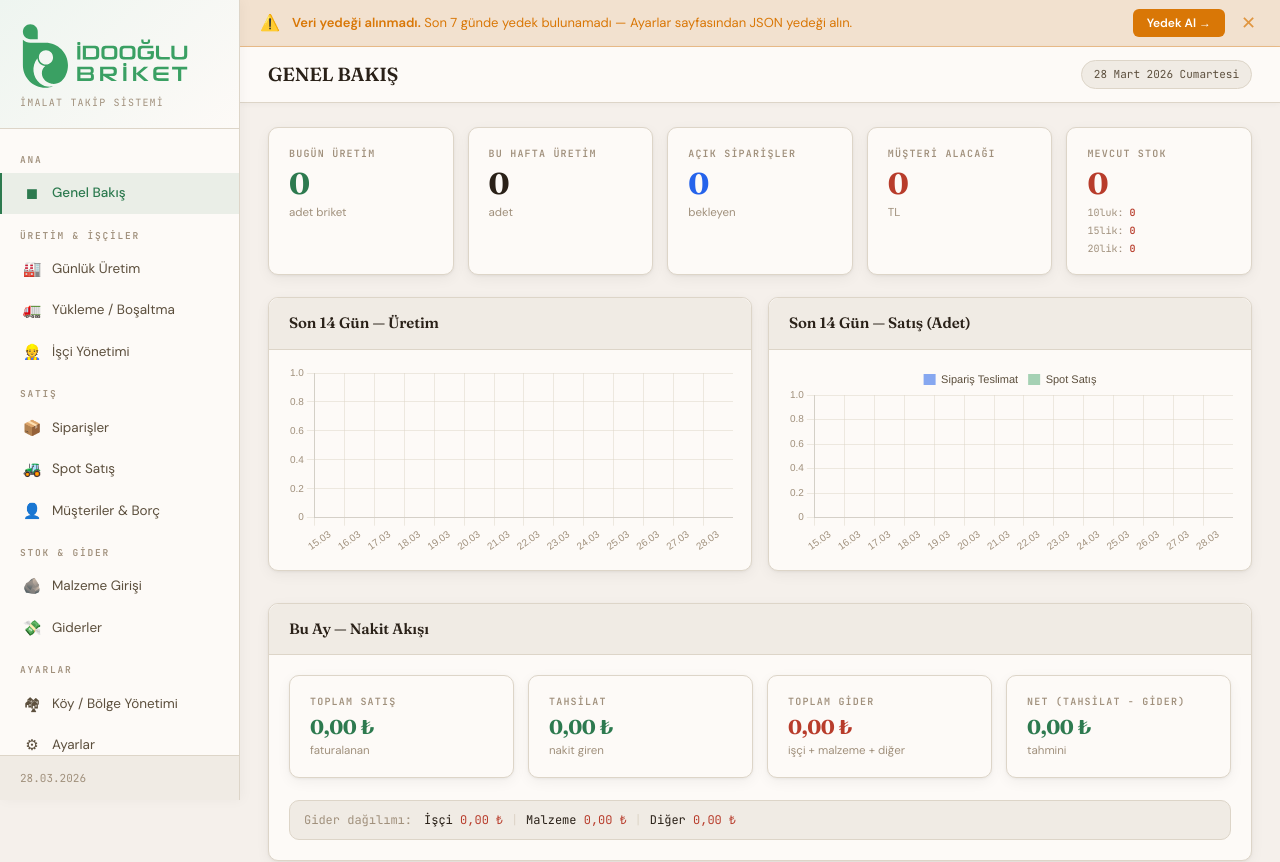
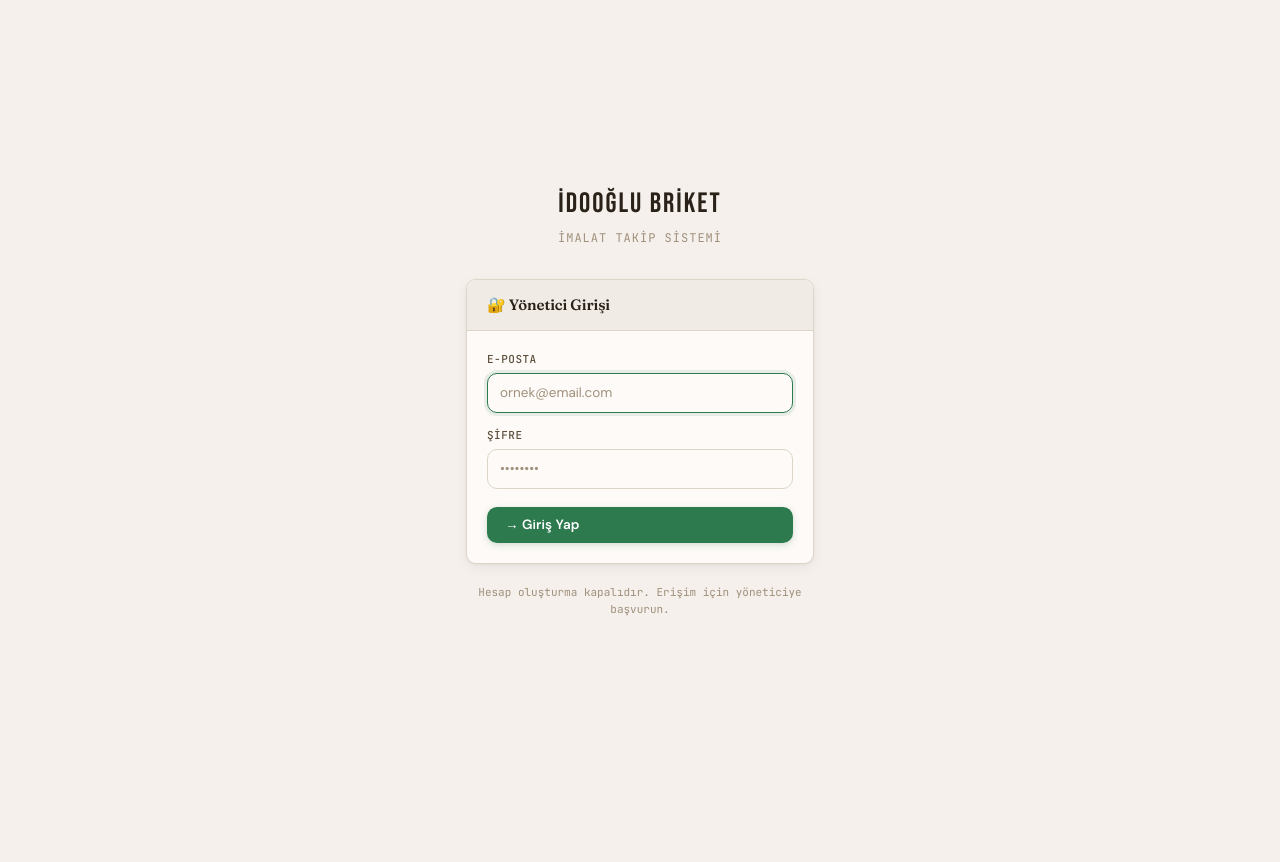
Before and after one commit to psikolojikdanisman/briketyonetim, a Next.js app: page / in a window 1280 px wide. Shown: the top 862 px of the page. After the commit the page ends 800 px from the top, so only its background shows below. Built offline with nearby package versions, Linux system fonts and the light colour scheme; no server answers; the database is empty.

Commit message:
up 16.07

```diff
--- a/src/components/BriketApp.tsx
+++ b/src/components/BriketApp.tsx
@@ -8,8 +8,10 @@ import {
   backupGerekliMi,
   backupTarihiGuncelle,
 } from '@/lib/storage';
+import { supabase, cikisYap, mevcutOturum } from '@/lib/supabase';
 import Sidebar from './Sidebar';
 import Toast, { type ToastState } from './Toast';
+import LoginPage from './LoginPage';
 import Dashboard from './pages/Dashboard';
 import UretimPage from './pages/Uretim';
 import YuklemePage from './pages/Yukleme';
@@ -25,26 +27,52 @@ import AyarlarPage from './pages/Ayarlar';
 
 const BACKUP_UYARI_GUN_LABEL = 7;
 
+type AuthDurum = 'kontrol' | 'girilmedi' | 'girildi';
+
 export default function BriketApp() {
-  const [data, setData]               = useState<AppData | null>(null);
-  const [page, setPage]               = useState<PageKey>('dashboard');
-  const [aktifIsciId, setAktifIsciId] = useState<number | null>(null);
-  const [toast, setToast]             = useState<ToastState>({ message: '', ok: true, visible: false });
-  const [dateStr, setDateStr]         = useState('');
-  const [backupUyari, setBackupUyari]             = useState(false);
-  const [backupBannerKapali, setBackupBannerKapali] = useState(false);
+  const [authDurum, setAuthDurum]         = useState<AuthDurum>('kontrol');
+  const [data, setData]                   = useState<AppData | null>(null);
+  const [page, setPage]                   = useState<PageKey>('dashboard');
+  const [aktifIsciId, setAktifIsciId]     = useState<number | null>(null);
+  const [toast, setToast]                 = useState<ToastState>({ message: '', ok: true, visible: false });
+  const [dateStr, setDateStr]             = useState('');
+  const [backupUyari, setBackupUyari]                 = useState(false);
+  const [backupBannerKapali, setBackupBannerKapali]   = useState(false);
 
+  // ── Auth durumunu kontrol et ──────────────────────────────────────────────
   useEffect(() => {
-    loadDataFromSupabase().then(setData);
-    setDateStr(new Date().toLocaleDateString('tr-TR', { weekday: 'long', day: 'numeric', month: 'long', year: 'numeric' }));
-    setBackupUyari(backupGerekliMi());
+    mevcutOturum().then(session => {
+      setAuthDurum(session ? 'girildi' : 'girilmedi');
+    });
+
+    // Oturum değişikliklerini dinle (sekme arası senkronizasyon)
+    const { data: listener } = supabase.auth.onAuthStateChange((_event, session) => {
+      setAuthDurum(session ? 'girildi' : 'girilmedi');
+      if (!session) {
+        // Oturum kapandıysa veriyi temizle
+        setData(null);
+        setPage('dashboard');
+      }
+    });
+
+    return () => listener.subscription.unsubscribe();
   }, []);
 
-  // handleSave: state güncelle + localStorage yedek
-  // Her sayfa kendi Supabase fonksiyonunu çağırır (sadece değişen tablo)
+  // ── Oturum açıldıktan sonra veri yükle ───────────────────────────────────
+  useEffect(() => {
+    if (authDurum !== 'girildi') return;
+    loadDataFromSupabase().then(setData);
+    setDateStr(
+      new Date().toLocaleDateString('tr-TR', {
+        weekday: 'long', day: 'numeric', month: 'long', year: 'numeric',
+      })
+    );
+    setBackupUyari(backupGerekliMi());
+  }, [authDurum]);
+
   const handleSave = useCallback((newData: AppData) => {
     setData(newData);
-    saveData(newData); // localStorage yedek
+    saveData(newData);
   }, []);
 
   const showToast = useCallback((msg: string, ok = true) => {
@@ -52,17 +80,63 @@ export default function BriketApp() {
     setTimeout(() => setToast(t => ({ ...t, visible: false })), 2800);
   }, []);
 
-  const backupUyariGoster = useMemo(() => backupUyari && !backupBannerKapali, [backupUyari, backupBannerKapali]);
+  async function handleCikis() {
+    await cikisYap();
+    // onAuthStateChange zaten authDurum'u güncelleyecek
+  }
+
+  const backupUyariGoster = useMemo(
+    () => backupUyari && !backupBannerKapali,
+    [backupUyari, backupBannerKapali]
+  );
 
   const isciDetayGit  = useCallback((isciId: number) => { setAktifIsciId(isciId); setPage('isci-detay'); }, []);
   const isciDetayGeri = useCallback(() => { setAktifIsciId(null); setPage('isciler'); }, []);
-  const handleNavigate = useCallback((newPage: PageKey) => { if (newPage !== 'isci-detay') setAktifIsciId(null); setPage(newPage); }, []);
+  const handleNavigate = useCallback((newPage: PageKey) => {
+    if (newPage !== 'isci-detay') setAktifIsciId(null);
+    setPage(newPage);
+  }, []);
 
+  // ── Yükleme ekranı (auth kontrol ediliyor) ───────────────────────────────
+  if (authDurum === 'kontrol') {
+    return (
+      <div style={{
+        display: 'flex', alignItems: 'center', justifyContent: 'center',
+        minHeight: '100vh', background: 'var(--bg)', flexDirection: 'column', gap: '12px',
+      }}>
+        <div style={{
+          width: 36, height: 36,
+          border: '3px solid var(--border)', borderTopColor: 'var(--accent)',
+          borderRadius: '50%', animation: 'spin 0.8s linear infinite',
+        }} />
+        <span style={{ color: 'var(--text3)', fontFamily: 'JetBrains Mono, monospace', fontSize: 12, letterSpacing: 1 }}>
+          KONTROL EDİLİYOR
+        </span>
+        <style>{`@keyframes spin { to { transform: rotate(360deg); } }`}</style>
+      </div>
+    );
+  }
+
+  // ── Giriş ekranı ─────────────────────────────────────────────────────────
+  if (authDurum === 'girilmedi') {
+    return <LoginPage onGiris={() => setAuthDurum('girildi')} />;
+  }
+
+  // ── Veri yükleniyor ───────────────────────────────────────────────────────
   if (!data) {
     return (
-      <div style={{ display: 'flex', alignItems: 'center', justifyContent: 'center', minHeight: '100vh', background: 'var(--bg)', flexDirection: 'column', gap: '12px' }}>
-        <div style={{ width: 36, height: 36, border: '3px solid var(--border)', borderTopColor: 'var(--accent)', borderRadius: '50%', animation: 'spin 0.8s linear infinite' }} />
-        <span style={{ color: 'var(--text3)', fontFamily: 'JetBrains Mono, monospace', fontSize: 12, letterSpacing: 1 }}>YÜKLENİYOR</span>
+      <div style={{
+        display: 'flex', alignItems: 'center', justifyContent: 'center',
+        minHeight: '100vh', background: 'var(--bg)', flexDirection: 'column', gap: '12px',
+      }}>
+        <div style={{
+          width: 36, height: 36,
+          border: '3px solid var(--border)', borderTopColor: 'var(--accent)',
+          borderRadius: '50%', animation: 'spin 0.8s linear infinite',
+        }} />
+        <span style={{ color: 'var(--text3)', fontFamily: 'JetBrains Mono, monospace', fontSize: 12, letterSpacing: 1 }}>
+          YÜKLENİYOR
+        </span>
         <style>{`@keyframes spin { to { transform: rotate(360deg); } }`}</style>
       </div>
     );
@@ -78,33 +152,82 @@ export default function BriketApp() {
     <div className="layout">
       <Sidebar activePage={page} onNavigate={handleNavigate} />
       <div className="main">
+
+        {/* Backup uyarı banner */}
         {backupUyariGoster && (
-          <div style={{ background: 'rgba(217,119,6,0.12)', borderBottom: '1px solid rgba(217,119,6,0.35)', padding: '9px 20px', display: 'flex', alignItems: 'center', gap: 12, fontSize: 13, color: '#d97706' }}>
+          <div style={{
+            background: 'rgba(217,119,6,0.12)', borderBottom: '1px solid rgba(217,119,6,0.35)',
+            padding: '9px 20px', display: 'flex', alignItems: 'center', gap: 12,
+            fontSize: 13, color: '#d97706',
+          }}>
             <span style={{ fontSize: 16 }}>⚠️</span>
             <span style={{ flex: 1 }}>
               <strong>Veri yedeği alınmadı.</strong>{' '}
               Son {BACKUP_UYARI_GUN_LABEL} günde yedek bulunamadı — Ayarlar sayfasından JSON yedeği alın.
             </span>
-            <button onClick={() => { handleNavigate('ayarlar'); setBackupBannerKapali(true); }}
-              style={{ background: '#d97706', color: 'white', border: 'none', borderRadius: 6, padding: '5px 14px', fontSize: 12, fontWeight: 600, cursor: 'pointer', whiteSpace: 'nowrap' }}>
+            <button
+              onClick={() => { handleNavigate('ayarlar'); setBackupBannerKapali(true); }}
+              style={{
+                background: '#d97706', color: 'white', border: 'none', borderRadius: 6,
+                padding: '5px 14px', fontSize: 12, fontWeight: 600, cursor: 'pointer', whiteSpace: 'nowrap',
+              }}
+            >
               Yedek Al →
             </button>
-            <button onClick={() => setBackupBannerKapali(true)}
-              style={{ background: 'none', border: 'none', cursor: 'pointer', color: '#d97706', fontSize: 18, lineHeight: 1, padding: '0 4px', opacity: 0.7 }}>
+            <button
+              onClick={() => setBackupBannerKapali(true)}
+              style={{
+                background: 'none', border: 'none', cursor: 'pointer',
+                color: '#d97706', fontSize: 18, lineHeight: 1, padding: '0 4px', opacity: 0.7,
+              }}
+            >
               ✕
             </button>
           </div>
         )}
+
+        {/* Topbar */}
         <div className="topbar">
           <div className="topbar-title">{topbarTitle}</div>
-          <div className="date-badge">{dateStr}</div>
+          <div style={{ display: 'flex', alignItems: 'center', gap: 12 }}>
+            <div className="date-badge">{dateStr}</div>
+            <button
+              onClick={handleCikis}
+              title="Çıkış Yap"
+              style={{
+                background: 'none',
+                border: '1px solid var(--border)',
+                borderRadius: 'var(--radius)',
+                padding: '4px 10px',
+                fontSize: 12,
+                color: 'var(--text3)',
+                cursor: 'pointer',
+                fontFamily: 'JetBrains Mono, monospace',
+                transition: 'color .15s, border-color .15s',
+              }}
+              onMouseEnter={e => {
+                (e.currentTarget as HTMLButtonElement).style.color = 'var(--red)';
+                (e.currentTarget as HTMLButtonElement).style.borderColor = 'var(--red)';
+              }}
+              onMouseLeave={e => {
+                (e.currentTarget as HTMLButtonElement).style.color = 'var(--text3)';
+                (e.currentTarget as HTMLButtonElement).style.borderColor = 'var(--border)';
+              }}
+            >
+              ⎋ Çıkış
+            </button>
+          </div>
         </div>
+
+        {/* İçerik */}
         <div className="content">
           {page === 'dashboard'  && <Dashboard data={data} />}
           {page === 'uretim'     && <UretimPage {...pageProps} />}
           {page === 'yukleme'    && <YuklemePage {...pageProps} />}
           {page === 'isciler'    && <IscilerPage {...pageProps} onIsciDetay={isciDetayGit} />}
-          {page === 'isci-detay' && aktifIsciId !== null && <IsciDetay {...pageProps} isciId={aktifIsciId} onGeri={isciDetayGeri} />}
+          {page === 'isci-detay' && aktifIsciId !== null && (
+            <IsciDetay {...pageProps} isciId={aktifIsciId} onGeri={isciDetayGeri} />
+          )}
           {page === 'siparisler' && <SiparislerPage {...pageProps} />}
           {page === 'spotsatis'  && <SpotSatisPage {...pageProps} />}
           {page === 'musteriler' && <MusterilerPage {...pageProps} />}
@@ -112,7 +235,14 @@ export default function BriketApp() {
           {page === 'giderler'   && <GiderlerPage {...pageProps} />}
           {page === 'koyler'     && <KoylerPage {...pageProps} />}
           {page === 'ayarlar'    && (
-            <AyarlarPage {...pageProps} onBackupAlindi={() => { backupTarihiGuncelle(); setBackupUyari(false); setBackupBannerKapali(false); }} />
+            <AyarlarPage
+              {...pageProps}
+              onBackupAlindi={() => {
+                backupTarihiGuncelle();
+                setBackupUyari(false);
+                setBackupBannerKapali(false);
+              }}
+            />
           )}
         </div>
       </div>
--- /dev/null
+++ b/src/components/LoginPage.tsx
@@ -0,0 +1,129 @@
+'use client';
+import { useState } from 'react';
+import { girisYap } from '@/lib/supabase';
+
+interface LoginPageProps {
+  onGiris: () => void;
+}
+
+export default function LoginPage({ onGiris }: LoginPageProps) {
+  const [email, setEmail]   = useState('');
+  const [sifre, setSifre]   = useState('');
+  const [hata, setHata]     = useState('');
+  const [yukleniyor, setYukleniyor] = useState(false);
+
+  async function handleGiris() {
+    if (!email.trim() || !sifre) { setHata('E-posta ve şifre gereklidir.'); return; }
+    setYukleniyor(true);
+    setHata('');
+    const sonuc = await girisYap(email.trim(), sifre);
+    setYukleniyor(false);
+    if (sonuc.hata) { setHata(sonuc.hata); return; }
+    onGiris();
+  }
+
+  function handleKeyDown(e: React.KeyboardEvent) {
+    if (e.key === 'Enter') handleGiris();
+  }
+
+  return (
+    <div style={{
+      minHeight: '100vh',
+      display: 'flex',
+      alignItems: 'center',
+      justifyContent: 'center',
+      background: 'var(--bg)',
+    }}>
+      <div style={{
+        width: '100%',
+        maxWidth: 380,
+        padding: '0 16px',
+      }}>
+        {/* Logo / Başlık */}
+        <div style={{ textAlign: 'center', marginBottom: 32 }}>
+          <div style={{
+            fontSize: 28,
+            fontFamily: "'Bebas Neue', sans-serif",
+            letterSpacing: 2,
+            color: 'var(--text)',
+          }}>
+            İDOOĞLU BRİKET
+          </div>
+          <div style={{
+            fontSize: 12,
+            color: 'var(--text3)',
+            fontFamily: 'JetBrains Mono, monospace',
+            letterSpacing: 1,
+            marginTop: 4,
+          }}>
+            İMALAT TAKİP SİSTEMİ
+          </div>
+        </div>
+
+        {/* Giriş Kartı */}
+        <div className="panel">
+          <div className="panel-header">
+            <div className="panel-title">🔐 Yönetici Girişi</div>
+          </div>
+          <div className="panel-body" style={{ display: 'flex', flexDirection: 'column', gap: 14 }}>
+            <div>
+              <label>E-posta</label>
+              <input
+                type="email"
+                placeholder="ornek@email.com"
+                value={email}
+                onChange={e => { setEmail(e.target.value); setHata(''); }}
+                onKeyDown={handleKeyDown}
+                autoComplete="email"
+                autoFocus
+              />
+            </div>
+            <div>
+              <label>Şifre</label>
+              <input
+                type="password"
+                placeholder="••••••••"
+                value={sifre}
+                onChange={e => { setSifre(e.target.value); setHata(''); }}
+                onKeyDown={handleKeyDown}
+                autoComplete="current-password"
+              />
+            </div>
+
+            {hata && (
+              <div style={{
+                background: 'rgba(184,60,43,0.08)',
+                border: '1px solid rgba(184,60,43,0.25)',
+                borderRadius: 'var(--radius)',
+                padding: '8px 12px',
+                fontSize: 13,
+                color: 'var(--red)',
+              }}>
+                ⚠️ {hata}
+              </div>
+            )}
+
+            <button
+              className="btn btn-primary"
+              onClick={handleGiris}
+              disabled={yukleniyor}
+              style={{ marginTop: 4 }}
+            >
+              {yukleniyor ? '⏳ Giriş yapılıyor...' : '→ Giriş Yap'}
+            </button>
+          </div>
+        </div>
+
+        <div style={{
+          textAlign: 'center',
+          marginTop: 20,
+          fontSize: 11,
+          color: 'var(--text3)',
+          fontFamily: 'JetBrains Mono, monospace',
+        }}>
+          Hesap oluşturma kapalıdır. Erişim için yöneticiye başvurun.
+        </div>
+      </div>
+    </div>
+  );
+}
```
Also changed, not shown: src/lib/supabase.ts (+25 -1 lines).
